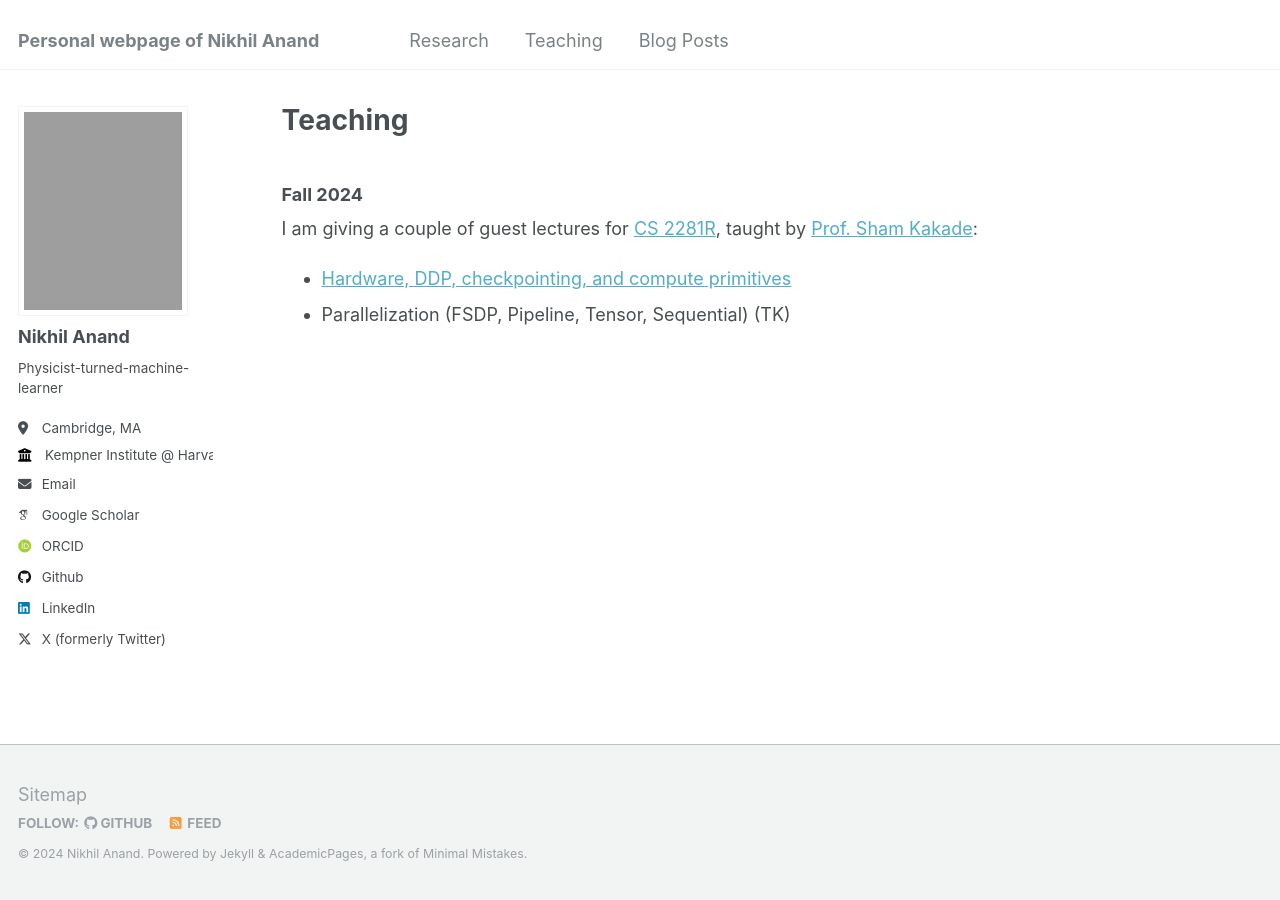
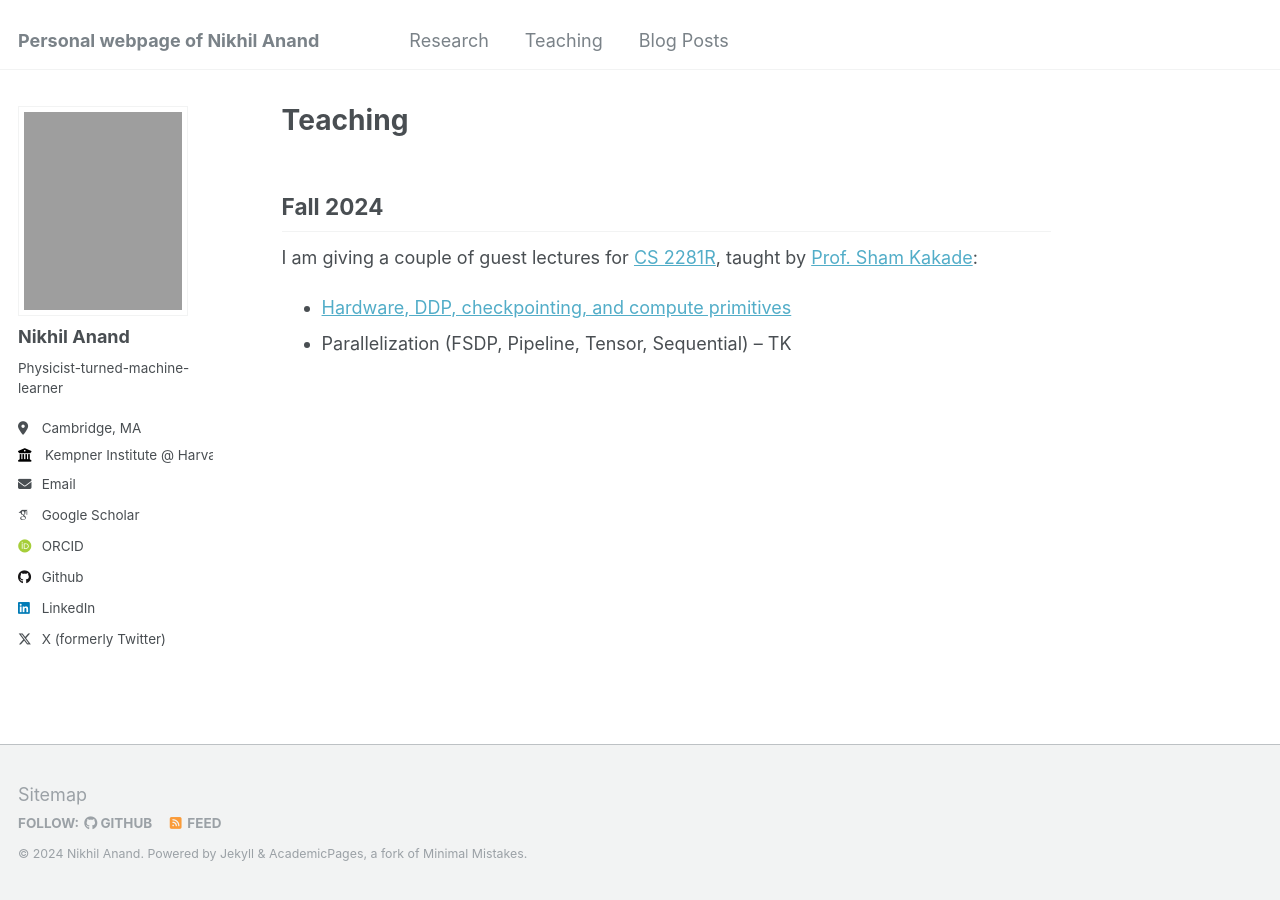
Before and after one commit to nikhilanand91/nikhilanand91.github.io, a Jekyll site: the page built from _pages/teaching.md, in a window 1280 px wide. Built offline with Jekyll 4.4.1, drawn with Linux system fonts in a browser that asks for light colours; some web fonts are replaced; some of the changed lines change nothing that is shown.

Commit message:
fix link

```diff
--- a/_pages/teaching.md
+++ b/_pages/teaching.md
@@ -3,9 +3,9 @@
 title: "Teaching"
 ---
 
-### Fall 2024
+## Fall 2024
 
 I am giving a couple of guest lectures for [CS 2281R](https://shamulent.github.io/CS_2281_2024.html), taught by [Prof. Sham Kakade](https://sham.seas.harvard.edu/):
 
-* [Hardware, DDP, checkpointing, and compute primitives](http://nikhilanand91.github.io/files/auto-diff.pdf)
-* Parallelization (FSDP, Pipeline, Tensor, Sequential) (TK)
+* [Hardware, DDP, checkpointing, and compute primitives](http://nikhilanand91.github.io/files/Lec1_intro.pdf)
+* Parallelization (FSDP, Pipeline, Tensor, Sequential) -- TK
```
Also changed, not shown: 1 other file.
